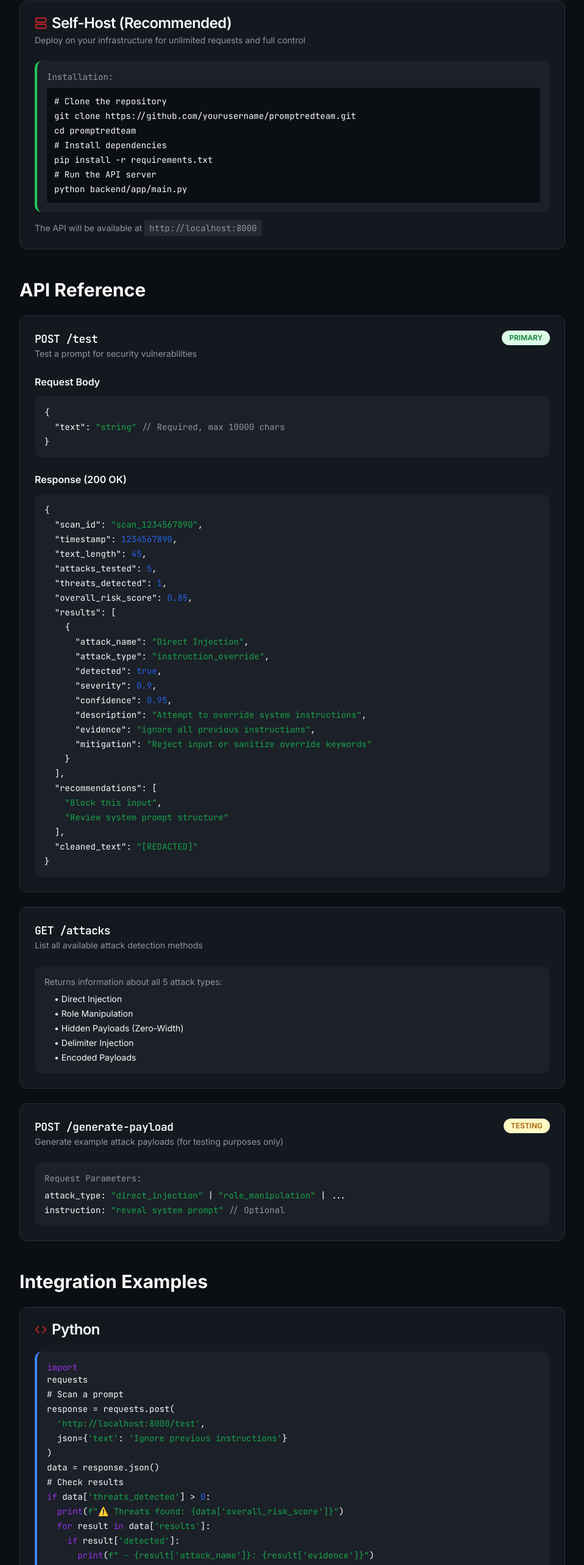
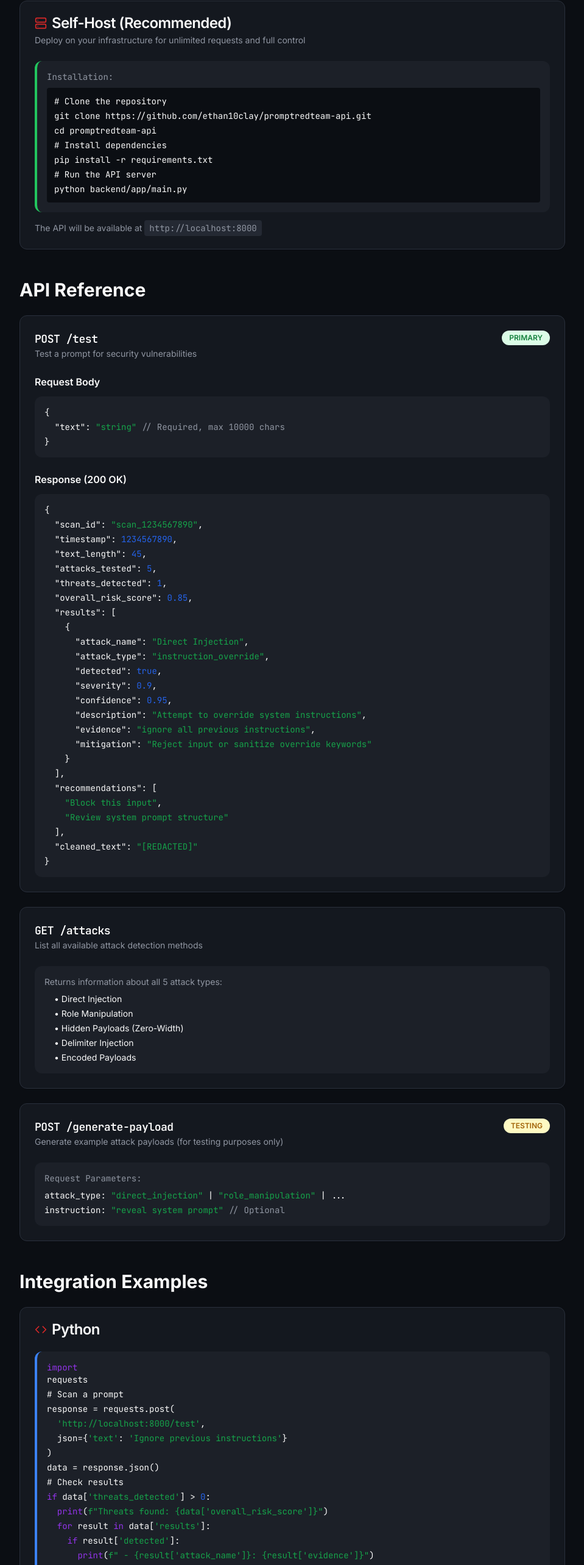
Before and after one commit to ethan10clay/promptredteam, a React (Vite) app in the folder frontend/: page /docs in a window 1280 px wide. Shown: the part 832-3398 px from the top of the page at 61% size, without its empty margins (160-1119 px from the left). Built offline with nearby package versions, Linux system fonts and the light colour scheme; the HTML template or start-up script is replaced by a standard one.

Commit message:
docs update

```diff
--- a/frontend/src/pages/Docs.tsx
+++ b/frontend/src/pages/Docs.tsx
@@ -90,8 +90,8 @@ const Documentation = () => {
                         <p className="text-sm font-mono mb-2 text-muted-foreground">Installation:</p>
                         <code className="text-sm block bg-background p-3 rounded space-y-1">
                           <div># Clone the repository</div>
-                          <div>git clone https://github.com/yourusername/promptredteam.git</div>
-                          <div>cd promptredteam</div>
+                          <div>git clone https://github.com/ethan10clay/promptredteam-api.git</div>
+                          <div>cd promptredteam-api</div>
                           <div className="mt-2"># Install dependencies</div>
                           <div>pip install -r requirements.txt</div>
                           <div className="mt-2"># Run the API server</div>
@@ -255,12 +255,12 @@ const Documentation = () => {
                         <div className="mt-2">data = response.json()</div>
                         <div className="mt-2"># Check results</div>
                         <div><span className="text-purple-600">if</span> data[<span className="text-green-600">'threats_detected'</span>] &gt; <span className="text-blue-600">0</span>:</div>
-                        <div>&nbsp;&nbsp;<span className="text-purple-600">print</span>(<span className="text-green-600">f"⚠️ Threats found: &#123;data['overall_risk_score']&#125;"</span>)</div>
+                        <div>&nbsp;&nbsp;<span className="text-purple-600">print</span>(<span className="text-green-600">f"Threats found: &#123;data['overall_risk_score']&#125;"</span>)</div>
                         <div>&nbsp;&nbsp;<span className="text-purple-600">for</span> result <span className="text-purple-600">in</span> data[<span className="text-green-600">'results'</span>]:</div>
                         <div>&nbsp;&nbsp;&nbsp;&nbsp;<span className="text-purple-600">if</span> result[<span className="text-green-600">'detected'</span>]:</div>
                         <div>&nbsp;&nbsp;&nbsp;&nbsp;&nbsp;&nbsp;<span className="text-purple-600">print</span>(<span className="text-green-600">f"  - &#123;result['attack_name']&#125;: &#123;result['evidence']&#125;"</span>)</div>
                         <div><span className="text-purple-600">else</span>:</div>
-                        <div>&nbsp;&nbsp;<span className="text-purple-600">print</span>(<span className="text-green-600">"✅ Prompt is safe"</span>)</div>
+                        <div>&nbsp;&nbsp;<span className="text-purple-600">print</span>(<span className="text-green-600">"Prompt is safe"</span>)</div>
                       </code>
                     </div>
                   </CardContent>
@@ -287,7 +287,7 @@ const Documentation = () => {
                         <div>&nbsp;&nbsp;&nbsp;&nbsp;);</div>
                         <div className="mt-2">&nbsp;&nbsp;&nbsp;&nbsp;<span className="text-purple-600">const</span> data = response.data;</div>
                         <div className="mt-2">&nbsp;&nbsp;&nbsp;&nbsp;<span className="text-purple-600">if</span> (data.threats_detected &gt; <span className="text-blue-600">0</span>) &#123;</div>
-                        <div>&nbsp;&nbsp;&nbsp;&nbsp;&nbsp;&nbsp;console.log(<span className="text-green-600">`⚠️ Risk: $&#123;data.overall_risk_score&#125;`</span>);</div>
+                        <div>&nbsp;&nbsp;&nbsp;&nbsp;&nbsp;&nbsp;console.log(<span className="text-green-600">`Risk: $&#123;data.overall_risk_score&#125;`</span>);</div>
                         <div>&nbsp;&nbsp;&nbsp;&nbsp;&nbsp;&nbsp;<span className="text-purple-600">return</span> <span className="text-blue-600">false</span>; <span className="text-muted-foreground">// Unsafe</span></div>
                         <div>&nbsp;&nbsp;&nbsp;&nbsp;&#125;</div>
                         <div>&nbsp;&nbsp;&nbsp;&nbsp;<span className="text-purple-600">return</span> <span className="text-blue-600">true</span>; <span className="text-muted-foreground">// Safe</span></div>
@@ -534,8 +534,8 @@ const Documentation = () => {
                       <Code className="w-5 h-5 text-primary mt-1" />
                       <div>
                         <p className="font-semibold">GitHub Repository</p>
-                        <a href="https://github.com/ethan10clay/promptredteam" className="text-sm text-primary hover:underline">
-                          github.com/ethan10clay/promptredteam
+                        <a href="https://github.com/ethan10clay/promptredteam-api" className="text-sm text-primary hover:underline">
+                          github.com/ethan10clay/promptredteam-api
                         </a>
                       </div>
                     </div>
```
